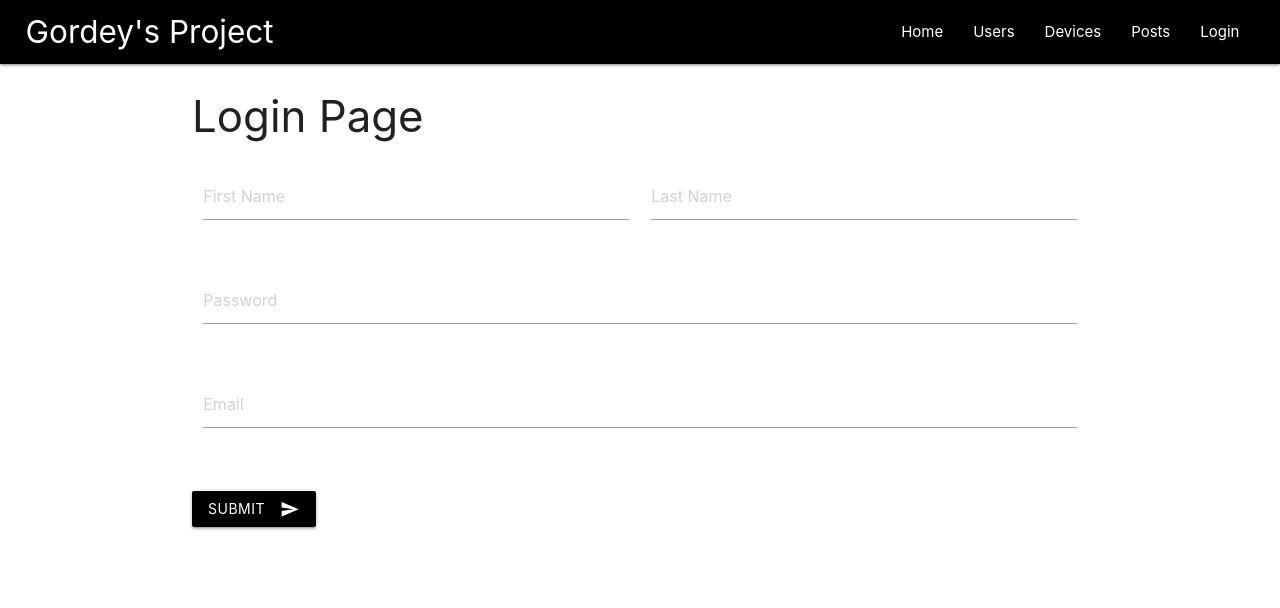
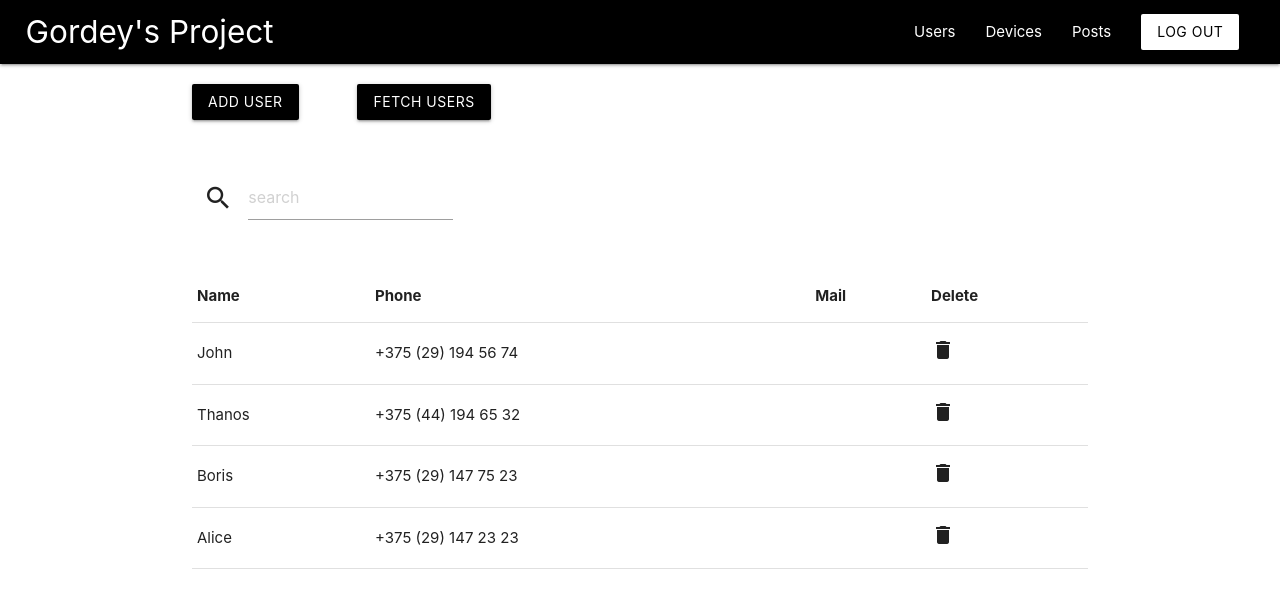
Before and after one commit to GdeiSen/DiscordBot-Client, a React (Create React App) app in the folder project/: page /users in a window 1280 px wide. Before the commit this address led to /login. Shown: the top 608 px of the page. Built offline with nearby package versions, Linux system fonts and the light colour scheme; sample sign-in values are in the browser's storage.

Commit message:
login and posts fixes

```diff
--- a/project/package.json
+++ b/project/package.json
@@ -11,6 +11,7 @@
     "react": "^17.0.2",
     "react-dom": "^17.0.2",
     "react-loader-spinner": "^4.0.0",
+    "react-paginate": "^8.0.0",
     "react-router-dom": "^5.3.0",
     "react-scripts": "4.0.3",
     "web-vitals": "^1.1.2"
--- a/project/src/App.js
+++ b/project/src/App.js
@@ -1,4 +1,4 @@
-import {React, useState} from "react"
+import {React, useState, useEffect} from "react"
 import { BrowserRouter } from "react-router-dom"
 import AppRoutes from "./components/AppRoutes"
 import NavBar from "./components/NavBar/NavBar"
@@ -8,6 +8,11 @@ import AuthContext from "./context"
 
 const App=() => {
   const [isAuth, setIsAuth] = useState(false);
+  useEffect(()=>{
+    if(localStorage.getItem('auth')){
+      setIsAuth(true);
+    }
+  },[])
   return(
     <AuthContext.Provider
     value = {
--- a/project/src/components/NavBar/NavBar.jsx
+++ b/project/src/components/NavBar/NavBar.jsx
@@ -1,21 +1,52 @@
-import React from "react";
-import { Link } from "react-router-dom"
-import '../NavBar/NavBar.css'
+import React, { useState, useContext } from "react";
+import { Link } from "react-router-dom";
+import "../NavBar/NavBar.css";
+import AuthContext from "../../context";
 const NavBar = () => {
+  const { isAuth, setIsAuth } = useContext(AuthContext);
+  const logout = () => {
+    localStorage.clear();
+    setIsAuth(false);
+  }
+  if (isAuth == true) {
     return (
       <nav>
         <div className="nav-wrapper black">
-      <a href="#" className="brand-logo margin-left">Gordey's Project</a>
-      <ul id="nav-mobile" className="right hide-on-med-and-down margin-right">
-        <li><Link to='/'>Home</Link></li>
-        <li><Link to='/users'>Users</Link></li>
-        <li><Link to='/devices'>Devices</Link></li>
-        <li><Link to='/posts'>Posts</Link></li>
-        <li><Link to='/login'>Login</Link></li>
+          <a href="#" className="brand-logo margin-left">
+            Gordey's Project
+          </a>
+          <ul
+            id="nav-mobile"
+            className="right hide-on-med-and-down margin-right"
+          >
+            <li>
+              <Link to="/users">Users</Link>
+            </li>
+            <li>
+              <Link to="/devices">Devices</Link>
+            </li>
+            <li>
+              <Link to="/posts">Posts</Link>
+            </li>
+            <a
+              class="waves-effect waves-light btn white black-text"
+              onClick={() => {logout()}}
+            >
+              Log Out
+            </a>
           </ul>
         </div>
       </nav>
-
     );
-}
+  } else
+    return (
+      <nav>
+        <div className="nav-wrapper black">
+          <a href="#" className="brand-logo margin-left">
+            Gordey's Project
+          </a>
+        </div>
+      </nav>
+    );
+};
 export default NavBar;
--- /dev/null
+++ b/project/src/data/Accounts.js
@@ -0,0 +1,9 @@
+const Accounts =
+[
+    {
+        FName: '1',
+        LName: '1',
+        Password: 1,
+    }
+]
+export default Accounts
--- a/project/src/pages/Login.jsx
+++ b/project/src/pages/Login.jsx
@@ -1,35 +1,71 @@
 import React, { useState, useEffect, useContext } from "react";
 import AuthContext from "../context";
+import Accounts from "../data/Accounts"
+import Modal from "../components/Modal/Modal"
 const Login = () => {
   const {isAuth, setIsAuth} = useContext(AuthContext)
+  const [login, setLogin] = useState({
+    FName: "",
+    LName: "",
+    Password: ""
+});
+const [showModal, setShowModal] = useState(false);
+const [error, setError] = useState();
+const Account = Accounts[0];
+const onChange = (e) => {
+  const field = {};
+  field[e.target.id] = e.target.value;
+  setLogin({...login,...field})
+  setError('');
+  // if (e.target.id == "FName") {
+  //   setLogin({ ...login, FName: e.target.value })}
+  // else if (e.target.id == "LName") {
+  //   setLogin({ ...login, LName: e.target.value })}
+  //  else if(e.target.id == "Password"){
+  //   setLogin({ ...login, Password: e.target.value });
+  // }
+};
+const loginFunc = () => {
+  if(Account.FName == login.FName &&
+    Account.LName == login.LName &&
+     Account.Password == login.Password){
+    setIsAuth(true)
+    localStorage.setItem('auth','true')
+  }
+  else{//setShowModal(true);
+  login.FName = "";login.LName = "";login.Password =""}
+  setError('Wrong Account Data')
+}
   return (
     <div className = "container">
+      <Modal visible={showModal} setVisible={setShowModal}>
+          <>
+            <div class="row">
+              <h3>Password or login is incorrect!</h3>
+            </div>
+          </>
+        </Modal>
         <h3>Login Page</h3>
       <div class="row">
     <form class="col s12">
       <div class="row">
         <div class="input-field col s6">
-          <input id="first_name" type="text" placeholder="First Name" class="validate"/>
+          <input id="first_name" type="text" placeholder="First Name" class="validate" id = 'FName' value={login.FName} onChange={onChange}/>
         </div>
         <div class="input-field col s6">
-          <input id="last_name" type="text" placeholder="Last Name" class="validate"/>
+          <input id="last_name" type="text" placeholder="Last Name" class="validate" id = 'LName' value={login.LName} onChange={onChange}/>
         </div>
       </div>
       <div class="row">
         <div class="input-field col s12">
-          <input id="password" type="password" placeholder="Password" class="validate"/>
+          <input id="password" type="password" placeholder="Password" class="validate" id = 'Password' value={login.Password} onChange={onChange}/>
 
         </div>
       </div>
-      <div class="row">
-        <div class="input-field col s12">
-          <input id="email" type="email" placeholder="Email" class="validate"/>
-
-        </div>
-      </div>
+      {error && <h5 className = "red-text">{error}</h5>}
     </form>
   </div>
-  <button class="btn waves-effect waves-light black" type="submit" onClick = {()=>setIsAuth(true)}>Submit
+  <button class="btn waves-effect waves-light black left" type="submit" onClick = {()=>loginFunc()}>Submit
     <i class="material-icons right">send</i>
   </button>
     </div>
--- a/project/src/pages/Posts.jsx
+++ b/project/src/pages/Posts.jsx
@@ -3,6 +3,7 @@ import Axios from "axios";
 import ModalDelete from "../components/Modal/ModalDel";
 import ModalAdd from "../components/Modal/ModalAddpost";
 import ModalPost from "../components/Modal/ModalPost";
+import ReactPaginate from "react-paginate";
 const Posts = () => {
   const [posts, setposts] = useState();
   const [idDel, setId] = useState();
@@ -11,7 +12,9 @@ const Posts = () => {
   const [showModalDelete, setShowModalDelete] = useState(false);
   const [ShowModalPost, setShowModalPost] = useState(false);
   const [PostsMaximum, setPostsMaximum] = useState(5);
-  let index = 0;
+  const [page, setPage] = useState(1);
+  const limit = 10;
+  const pageCount = 100/limit;
   const [modalPost, setModalPost] = useState({
     title: "",
     body: "",
@@ -22,6 +25,10 @@ const Posts = () => {
     body: "",
     id: "",
   });
+
+  const pageChange = async (page) => {
+    setPage(page.selected - 1)
+  }
 
   const getSearch = () => {
     if (filter) {
@@ -62,7 +69,7 @@ const Posts = () => {
   useEffect(() => {
     fetchposts();
     setFilter(posts);
-  }, []);
+  }, [page]);
 
   const showModalFunc = (id) => {
     setShowModalDelete(!showModalDelete);
@@ -74,7 +81,12 @@ const Posts = () => {
   };
 
   const fetchposts = async () => {
-    const posts = await Axios.get("https://jsonplaceholder.typicode.com/posts");
+    const posts = await Axios.get("https://jsonplaceholder.typicode.com/posts",{
+      params:{
+        _limit:limit,
+        _page: page
+      }
+    });
     setposts(posts.data);
   };
 
@@ -210,9 +222,9 @@ const Posts = () => {
             <div className="col s8"></div>
           </div>
           {postsSearch && postsSearch.map((post) => {
-            if(PostsMaximum > index){
-              index++;
-            return(
+            // if(PostsMaximum > index){
+            //   index++;
+             return(
             <div class="row">
                 <div class="col s12 m6">
                   <div class="card">
@@ -239,14 +251,25 @@ const Posts = () => {
                     </div>
                   </div>
                 </div>
-              </div>)}})}
+              </div>)})}
         </div>
-        <a
+        {/* <a
           className="waves-effect waves-light btn black"
           onClick={() => {setPostsMaximum(PostsMaximum+5)}}
         >
           Show More
-        </a>
+        </a> */}
+        <ReactPaginate
+          className="pagination pointer"
+          activeClassName = "active black"
+          breakLabel="..."
+          nextLabel="next >"
+          onPageChange={pageChange}
+          pageRangeDisplayed={5}
+          pageCount={pageCount}
+          previousLabel="< previous"
+          renderOnZeroPageCount={null}
+      />
         <div className="row"/>
       </div>
     </>
--- a/project/src/pages/Users.jsx
+++ b/project/src/pages/Users.jsx
@@ -111,13 +111,13 @@ const fetchUsers = async() => {
             </div>
             <a
               id="Add"
-              className="waves-effect waves-light btn m-1"
+              className="waves-effect waves-light btn m-1 black"
               onClick={() => addUser()}
             >
               Add
             </a>
             <a
-              className="waves-effect waves-light btn m-1 right"
+              className="waves-effect waves-light btn m-1 right black"
               onClick={() => clear()}
             >
               Cancel
```
Also changed, not shown: 1 other file (tests, documents, lock files or other folders). Lines whose indentation alone changed are shown as unchanged.
